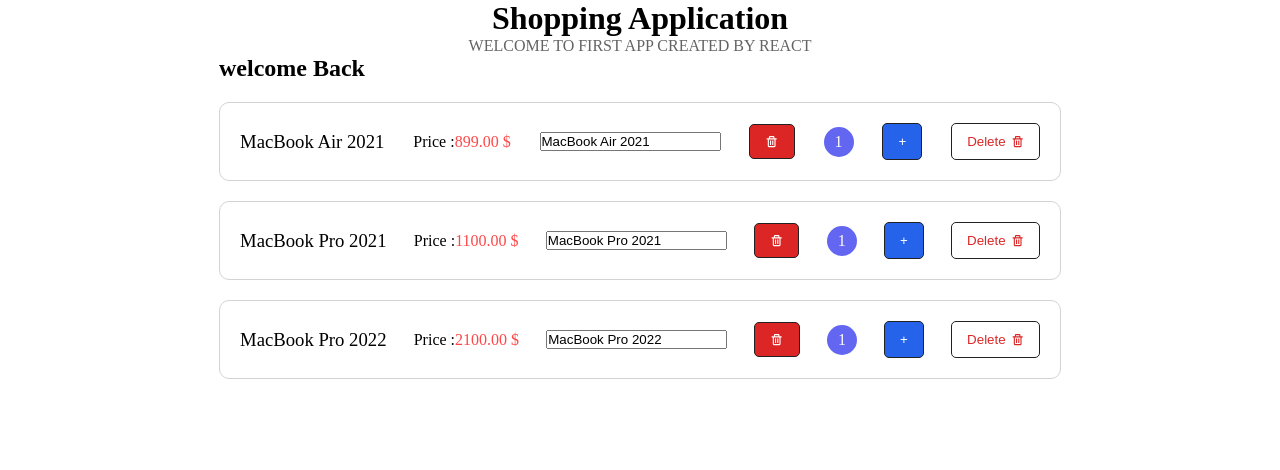
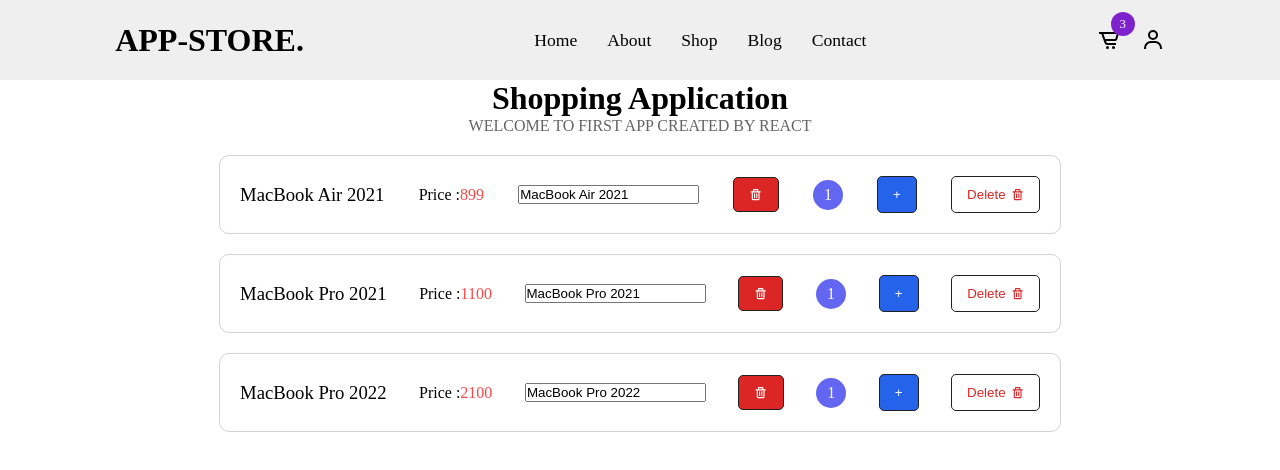
Before and after one commit to hamid19471/shoppingCard, a React (Create React App) app: page / in a window 1280 px wide. Shown: the top 470 px of the page. Built offline with nearby package versions, Linux system fonts and the light colour scheme; the HTML template or start-up script is replaced by a standard one.

Commit message:
add navbar and style, add cart badget eith dynamic quntity and pice on click on cart icon, lift up state to app.js

```diff
--- a/src/App.js
+++ b/src/App.js
@@ -1,16 +1,91 @@
-import React from "react";
+import React, { useState } from "react";
 import "./App.css";
+import NavBar from "./components/NavBar/NavBar";
 import ProductList from "./components/ProducstList/ProductList";
 
 function App() {
+    const [data, setDate] = useState([
+        {
+            id: 1,
+            title: "MacBook Air 2021",
+            price: 899,
+            quantity: 1,
+        },
+        {
+            id: 2,
+            title: "MacBook Pro 2021",
+            price: 1100,
+            quantity: 1,
+        },
+        {
+            id: 3,
+            title: "MacBook Pro 2022",
+            price: 2100,
+            quantity: 1,
+        },
+    ]);
+    const onDeleteHandler = (id) => {
+        setDate(data.filter((item) => item.id !== id));
+    };
+    const increamentHandler = (id) => {
+        setDate((prev) =>
+            prev.map((item) =>
+                item.id === id ? { ...item, quantity: item.quantity + 1 } : item
+            )
+        );
+    };
+
+    const chandeProductNameHandler = (event, id) => {
+        const findItem = data.find((item) => item.id === id);
+        if (findItem.id === id) {
+            setDate((prev) =>
+                prev.map((item) =>
+                    item.id === id
+                        ? { ...item, title: event.target.value }
+                        : item
+                )
+            );
+        }
+    };
+
+    const decrementHandler = (id) => {
+        const findItem = data.find((item) => item.id === id);
+        if (findItem.quantity > 1) {
+            setDate((prev) =>
+                prev.map((item) =>
+                    item.id === id
+                        ? { ...item, quantity: item.quantity - 1 }
+                        : item
+                )
+            );
+        } else {
+            setDate((prev) => prev.filter((item) => item.id !== id));
+        }
+    };
+
+    const totalProducts = data.reduce(
+        (prev, items) => prev + items.quantity,
+        0
+    );
+    const totalPrice = data.reduce(
+        (prev, items) => (prev + items.price) * items.quantity,
+        0
+    );
     return (
         <div className="container">
+            <NavBar totalProducts={totalProducts} totalPrice={totalPrice} />
             <div className="app__heading">
                 <h1>Shopping Application</h1>
                 <p>WELCOME TO FIRST APP CREATED BY REACT</p>
             </div>
             <div>
-                <ProductList />
+                <ProductList
+                    product={data}
+                    onDelete={onDeleteHandler}
+                    increamentCounter={increamentHandler}
+                    decreationCounter={decrementHandler}
+                    changeInputHandler={chandeProductNameHandler}
+                />
             </div>
         </div>
     );
--- /dev/null
+++ b/src/components/NavBar/NavBar.css
@@ -0,0 +1,72 @@
+.navbar{
+    width: 100%;
+    height: 80px;
+    background-color: #efefef;
+    align-items: center;
+    justify-content: space-around;
+    display: flex;
+}
+
+.navbar__logo{
+    font-weight: bold;
+    font-size: 2rem;
+}
+
+.navbar__menuitems, .navbar__item{
+    display: flex;
+}
+
+.navbar__item{
+    list-style: none;
+    gap: 30px;
+}
+
+li {
+    font-size: 1.1rem;
+    cursor: pointer;
+    transition: all 0.3s ease-in-out;
+}
+
+li:hover{
+    color: #1d4ed8;
+    transform: scale(1.2);
+}
+
+.navbar__icons{
+    display: flex;
+    gap: 20px;
+    font-size: 1.5rem;
+    position: relative;
+}
+
+.navbar__badget{
+    position: absolute;
+    font-size:0.8rem;
+    display: flex;
+    align-items: center;
+    justify-content: center;
+    background-color:#7e22ce;
+    padding: 5px;
+    color: #fff;
+    border-radius: 50%;
+    width: 14px;
+    height: 14px;
+    top: -16px;
+    right: 30px;
+}
+
+.price__badget{
+    position: absolute;
+    font-size: 0.8rem;
+    display: flex;
+    align-items: center;
+    justify-content: center;
+    background-color: #7e22ce;
+    padding: 5px;
+    color: #fff;
+    border-radius: 20px;
+    width: 90px;
+    height: 14px;
+    top: 24px;
+    right: 30px;
+}
--- /dev/null
+++ b/src/components/NavBar/NavBar.jsx
@@ -0,0 +1,30 @@
+import React, { useState } from "react";
+import { BiCartAlt, BiUser } from "react-icons/bi";
+import "./NavBar.css";
+const NavBar = ({ totalProducts, totalPrice }) => {
+    const [click, setClick] = useState(false);
+    const clickHandler = () => setClick(!click);
+    return (
+        <header className="navbar">
+            <div className="navbar__logo">APP-STORE.</div>
+            <div className="navbar__menuitems">
+                <ul className="navbar__item">
+                    <li>Home</li>
+                    <li>About</li>
+                    <li>Shop</li>
+                    <li>Blog</li>
+                    <li>Contact</li>
+                </ul>
+            </div>
+            <div className="navbar__icons">
+                <BiCartAlt onMouseDown={clickHandler} />
+                <span className={!click ? "navbar__badget" : "price__badget"}>
+                    {!click ? totalProducts : "Price is :" + totalPrice + " $"}
+                </span>
+                <BiUser />
+            </div>
+        </header>
+    );
+};
+
+export default NavBar;
--- a/src/components/ProducstList/ProductList.jsx
+++ b/src/components/ProducstList/ProductList.jsx
@@ -1,79 +1,25 @@
-import React, { useState } from "react";
+import React from "react";
 import Products from "../ProductCards/Products";
 
-const ProductList = () => {
-    const [data, setDate] = useState([
-        {
-            id: 1,
-            title: "MacBook Air 2021",
-            price: "899.00 $",
-            quantity: 1,
-        },
-        {
-            id: 2,
-            title: "MacBook Pro 2021",
-            price: "1100.00 $",
-            quantity: 1,
-        },
-        {
-            id: 3,
-            title: "MacBook Pro 2022",
-            price: "2100.00 $",
-            quantity: 1,
-        },
-    ]);
-
-    const onDeleteHandler = (id) => {
-        setDate(data.filter((item) => item.id !== id));
-    };
-    const increamentHandler = (id) => {
-        setDate((prev) =>
-            prev.map((item) =>
-                item.id === id ? { ...item, quantity: item.quantity + 1 } : item
-            )
-        );
-    };
-
-    const chandeProductNameHandler = (event, id) => {
-        const findItem = data.find((item) => item.id === id);
-        if (findItem.id === id) {
-            setDate((prev) =>
-                prev.map((item) =>
-                    item.id === id
-                        ? { ...item, title: event.target.value }
-                        : item
-                )
-            );
-        }
-    };
-
-    const decrementHandler = (id) => {
-        const findItem = data.find((item) => item.id === id);
-        if (findItem.quantity > 1) {
-            setDate((prev) =>
-                prev.map((item) =>
-                    item.id === id
-                        ? { ...item, quantity: item.quantity - 1 }
-                        : item
-                )
-            );
-        } else {
-            setDate((prev) => prev.filter((item) => item.id !== id));
-        }
-    };
+const ProductList = ({
+    product,
+    onDelete,
+    increamentCounter,
+    decreationCounter,
+    changeInputHandler,
+}) => {
     return (
         <div>
-            {data.length ? (
+            {product.length ? (
                 <div>
-                    <h2>welcome Back</h2>
-                    {data.map((item) => (
+                    {product.map((item) => (
                         <Products
                             product={item}
-                            onDelete={() => onDeleteHandler(item.id)}
-                            increamentCounter={() => increamentHandler(item.id)}
-                            decrementCouter={() => decrementHandler(item.id)}
+                            onDelete={() => onDelete(item.id)}
+                            increamentCounter={() => increamentCounter(item.id)}
+                            decrementCouter={() => decreationCounter(item.id)}
                             changeInputHandler={(event) =>
-                                chandeProductNameHandler(event, item.id)
+                                changeInputHandler(event, item.id)
                             }
                         />
                     ))}
--- a/src/components/ProductCards/Product.module.css
+++ b/src/components/ProductCards/Product.module.css
@@ -55,3 +55,8 @@
     background-color:#dc2626;
     color:#fff;
 }
+
+.product__quantity_checking{
+    background-color: #2563eb;
+    color: #fff;
+}
--- a/src/components/ProductCards/Products.jsx
+++ b/src/components/ProductCards/Products.jsx
@@ -25,7 +25,11 @@
                 value={product.title}
             />
             <button
-                className={`${styled.product__button} ${styled.product__decreament}`}
+                className={`${styled.product__button} ${
+                    product.quantity > 1
+                        ? styled.product__quantity_checking
+                        : styled.product__decreament
+                }`}
                 onClick={decrementCouter}>
                 {product.quantity > 1 ? "-" : <BiTrash />}
             </button>
```
Also changed, not shown: src/App.css (line endings or trailing spaces).
